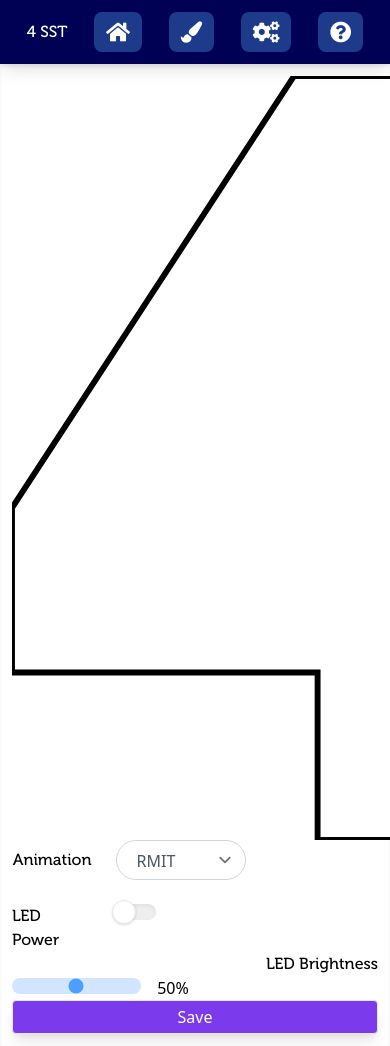
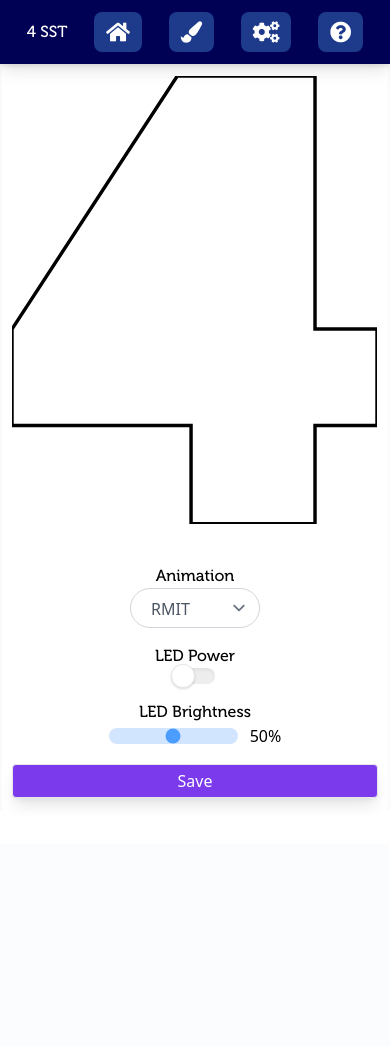
Before and after one commit to tuyenhn/4_sst_web_app, a Flask app: page /paint in a window 390 px wide; the page is wider, and only the part inside the window is pictured. After the commit the page ends 804 px from the top of that part, so only its background shows below. Run offline with Flask 2, Linux system fonts and the light colour scheme; style sheets or scripts are compiled from the project's sources; some libraries are stand-ins or nearby versions.

Commit message:
add reponsive and mobile layout paint page

```diff
--- a/app/static/js/index.js
+++ b/app/static/js/index.js
@@ -97,7 +97,11 @@ $(window).ready(() => {
   $("#slider-2").hide();
 
   // SVG height adjustment
-  $("#svg4").height($(window).height() - 80);
+  if (Modernizr.mq("(min-width: 1024px)")) {
+    $("#svg4").height($(window).height() - 80);
+  } else {
+    $("#svg4").width($(window).width() - 25);
+  }
 
   loopSlider();
   mobileNav();
--- a/app/templates/paint.html
+++ b/app/templates/paint.html
@@ -1,9 +1,7 @@
-{% extends "template.html" %}
-{% block title %}4 SST{% endblock %}
-{% block head %} {{ super() }} {% endblock %}
-{% block content %}
+{% extends "template.html" %} {% block title %}4 SST{% endblock %} {% block head
+%} {{ super() }} {% endblock %} {% block content %}
 
-  <div class="w-1/2 float-left">
+<div class="flex-shrink-0 w-full lg:w-1/2">
   <svg viewBox="0 0 106 130" id="svg4">
     <polygon
       points="48,0 88,0 88,73.5 106,73.5 106,101.5 88,101.5 88,130 52,130 52,101.5 0,101.5 0,73.5"
@@ -15,15 +13,23 @@
   </svg>
 </div>
 
-  <div class="w-1/2 float-right grid grid-rows-auto grid-cols-2 gap-6">
+<div
+  class="flex flex-col flex-wrap content-center pt-10 w-full space-y-4 lg:flex-row lg:pt-0 lg:w-1/2"
+>
   <!--Animation -->
-    <div class="flex flex-wrap justify-end content-center">
+  <div class="flex flex-col w-full space-x-0 lg:flex-row lg:space-x-5">
+    <div
+      class="flex flex-shrink-0 items-center justify-center w-full lg:justify-end lg:w-1/2"
+    >
       <p class="font-header-medium">Animation</p>
     </div>
+    <div
+      class="flex flex-shrink-0 items-center justify-center w-full lg:justify-start lg:w-1/2"
+    >
       <div class="relative inline-flex">
         <label>
           <select
-          class="border border-gray-300 rounded-full text-gray-600 h-10 pl-5 pr-10 bg-white hover:border-gray-400 focus:outline-none appearance-none"
+            class="pl-5 pr-10 h-10 text-gray-600 bg-white border border-gray-300 hover:border-gray-400 rounded-full focus:outline-none appearance-none"
           >
             <option>RMIT</option>
             <option>Spiral</option>
@@ -36,12 +42,19 @@
           </select>
         </label>
       </div>
+    </div>
+  </div>
 
   <!--Led-->
-    <div class="flex flex-wrap justify-end content-center">
+  <div class="flex flex-col w-full space-x-0 lg:flex-row lg:space-x-5">
+    <div
+      class="flex flex-shrink-0 items-center justify-center w-full lg:justify-end lg:w-1/2"
+    >
       <p class="font-header-medium">LED Power</p>
     </div>
-    <div>
+    <div
+      class="flex flex-shrink-0 items-center justify-center w-full lg:justify-start lg:w-1/2"
+    >
       <!-- Toggle Button -->
       <label for="toggleA" class="flex items-center cursor-pointer">
         <!-- toggle -->
@@ -62,25 +75,33 @@
   </div>
 
   <!--Brightness Range Slider-->
-  <div class="flex flex-wrap justify-end content-center">
+  <div class="flex flex-col w-full space-x-0 lg:flex-row lg:space-x-5">
+    <div
+      class="flex flex-shrink-0 items-center justify-center w-full lg:justify-end lg:w-1/2"
+    >
       <label class="font-header-medium" for="brRange">LED Brightness</label>
     </div>
-  <div>
+    <div
+      class="flex flex-shrink-0 items-center justify-center w-full lg:justify-start lg:w-1/2"
+    >
       <input
         type="range"
         min="1"
         max="100"
         value="50"
-      class="appearance-none w-auto h-auto outline-none opacity-70 hover:opacity-100 transition-all bg-blue-200 rounded-lg"
+        class="w-auto h-auto bg-blue-200 rounded-lg outline-none hover:opacity-100 opacity-70 appearance-none transition-all"
         id="brRange"
       />
       <span id="brLabel" class="ml-3"></span>
     </div>
+  </div>
 
   <!--Save button-->
-  <div class="col-span-2">
+  <div
+    class="flex flex-shrink-0 items-center justify-center px-0 w-full lg:px-40"
+  >
     <button
-      class="border rounded shadow-lg w-full px-2 py-1 bg-purple-600 hover:bg-purple-700 text-white"
+      class="px-2 py-1 w-full text-white bg-purple-600 hover:bg-purple-700 border rounded shadow-lg"
     >
       Save
     </button>
```
Lines whose indentation alone changed are shown as unchanged.
